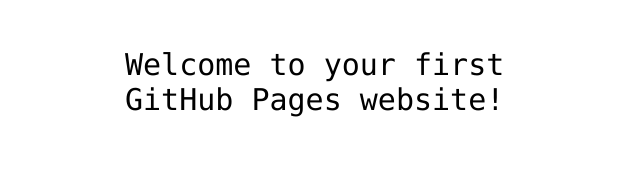
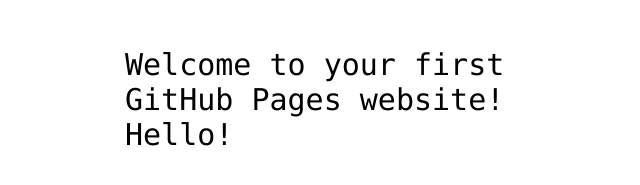
Before and after one commit to ErwannSbai/hello-world, a plain HTML site: page index.html in a window 1280 px wide. Shown: the part 341-526 px from the top of the page, without its empty margins (315-955 px from the left). Drawn offline with Linux system fonts and the light colour scheme.

Commit message:
Update index.html

```diff
--- a/index.html
+++ b/index.html
@@ -12,7 +12,10 @@
 <img src="https://octodex.github.com/images/daftpunktocat-thomas.gif" id="octocat" alt="octocat-gif" />
 
 <!-- Change this code here by copy and pasting your template on line 15 -->
-<p>Welcome to your first GitHub Pages website!</p>
+<p>Welcome to your first GitHub Pages website!
+
+Hello!
+</p>
 
 </body>
 </html>
```
